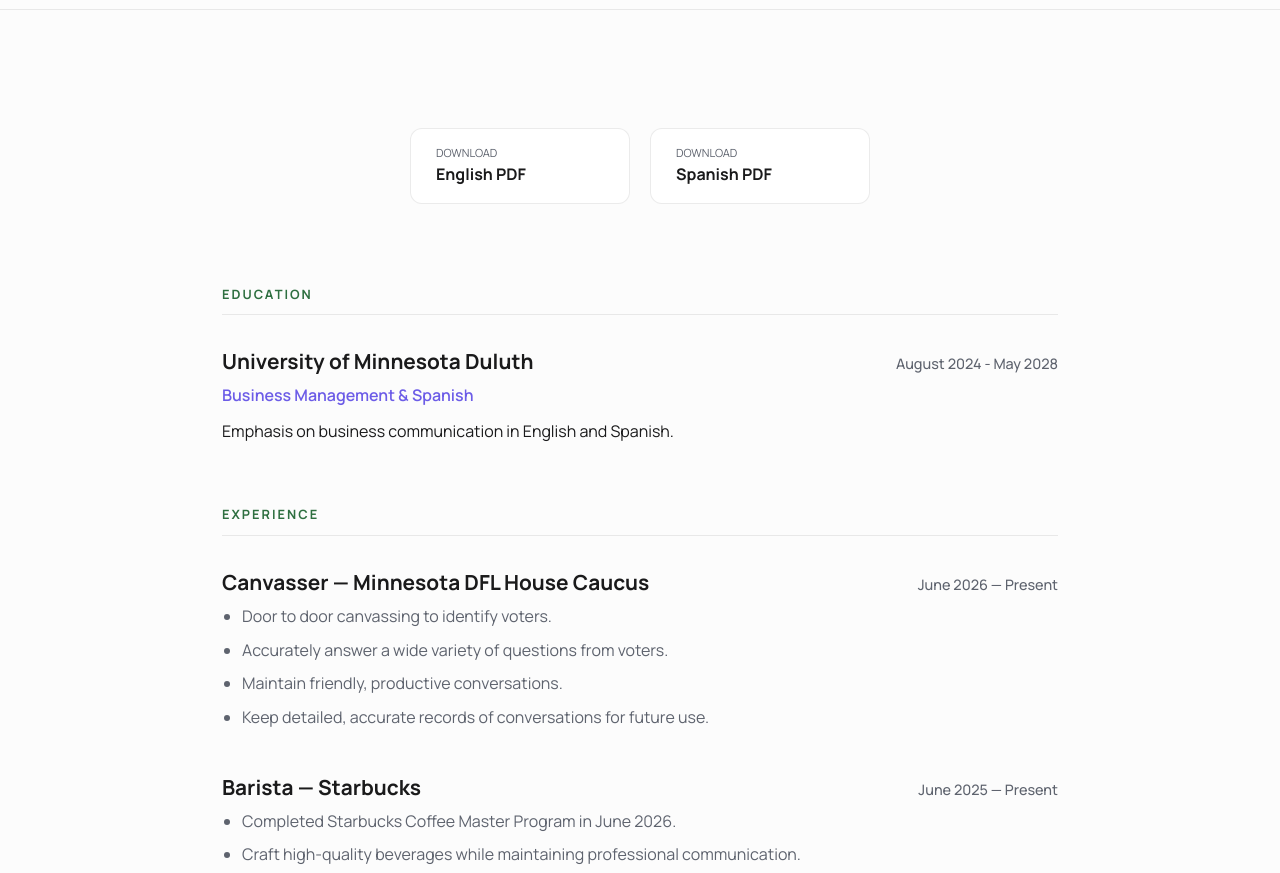
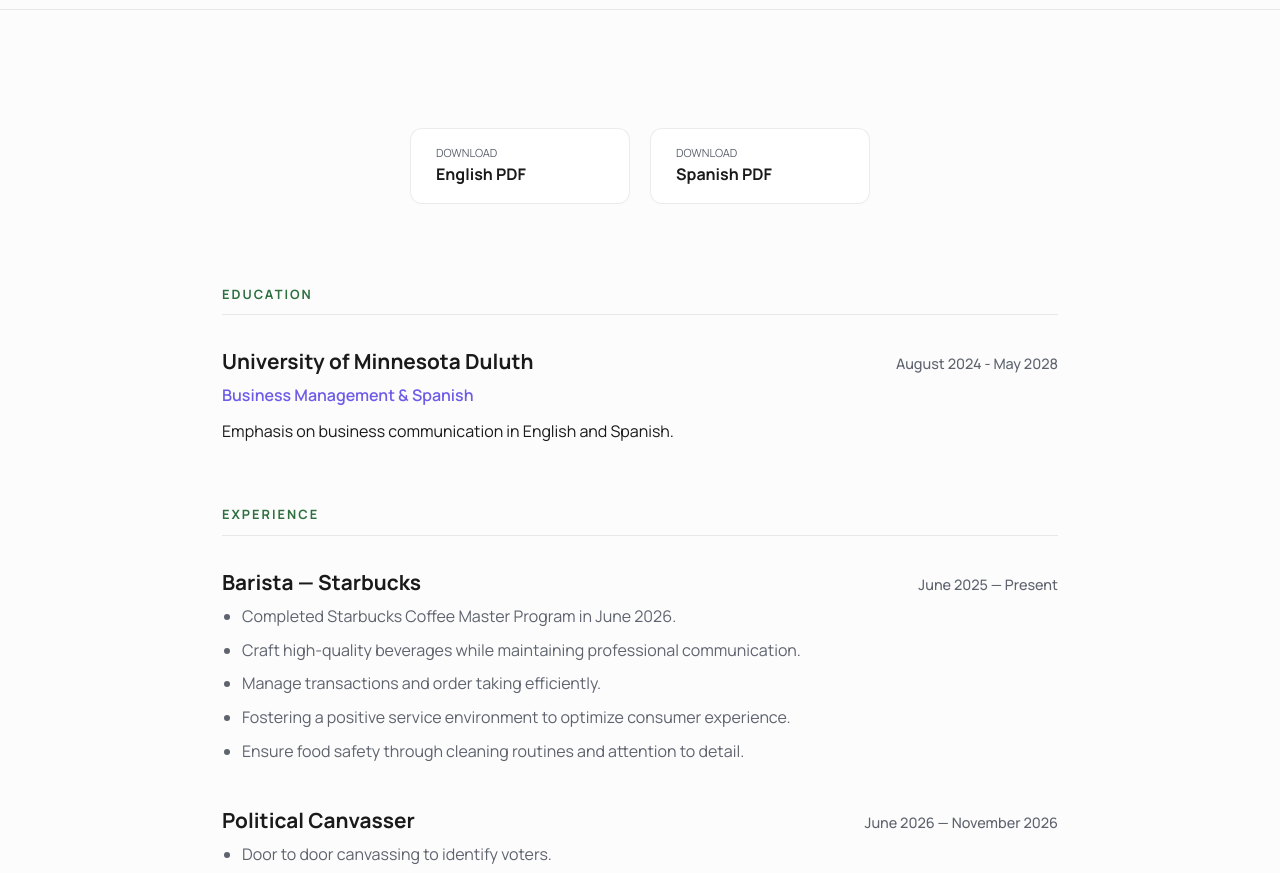
Before and after one commit to elikessler0113-creator/Personal2, a plain HTML site: page resume.html in a window 1280 px wide. Shown: the part 62-935 px from the top of the page. Drawn offline with Linux system fonts and the light colour scheme.

Commit message:
Update resume.html

```diff
--- a/resume.html
+++ b/resume.html
@@ -91,18 +91,7 @@
         <div class="resume-group">
             <h2 class="section-title" data-en="Experience" data-es="Experiencia">Experience</h2>
 
-            <div class="resume-item">
-                <div class="item-header">
-                    <h3 data-en="Canvasser — Minnesota DFL House Caucus" data-es="Encuestador — Minnesota DFL House Caucus">Canvasser - Minnesota DFL House Caucus</h3>
-                    <span class="date" data-en="June 2026 — Present" data-es="Junio de 2026 — Presente">June 2026 — Present</span>
-                </div>
-                <ul class="resume-list">
-                    <li data-en="Door to door canvassing to identify voters." data-es="Realizar encuestas puerta a puerta para identificar votantes.">Door to door canvassing to identify voters.</li>
-                    <li data-en="Accurately answer a wide variety of questions from voters." data-es="Responder con precisión a una amplia variedad de preguntas de los votantes.">Accurately answer a wide variety of questions from voters.</li>
-                    <li data-en="Maintain friendly, productive conversations." data-es="Mantener conversaciones amables y productivas.">Maintain friendly, productive conversations.</li>
-                    <li data-en="Keep detailed, accurate records of conversations for future use." data-es="Mantener registros detallados y precisos de las conversaciones para uso futuro.">CKeep detailed, accurate records of conversations for future use.</li>
-                </ul>
-            </div>
+
             <div class="resume-item">
                 <div class="item-header">
                     <h3 data-en="Barista — Starbucks" data-es="Barista — Starbucks">Barista — Starbucks</h3>
@@ -116,7 +105,18 @@
                     <li data-en="Ensure food safety through cleaning routines and attention to detail." data-es="Cumplir estrictamente con los protocolos de seguridad alimentaria y mantenimiento de instalaciones."Ensure food safety through cleaning routines and attention to detail."</li>
                 </ul>
             </div>
-
+ <div class="resume-item">
+                <div class="item-header">
+                    <h3 data-en="Political Canvasser" data-es="Encuestador Político">Political Canvasser</h3>
+                    <span class="date" data-en="June 2026 — November 2026" data-es="Junio de 2026 — Noviembre de 2026">June 2026 — November 2026</span>
+                </div>
+                <ul class="resume-list">
+                    <li data-en="Door to door canvassing to identify voters." data-es="Realizar encuestas puerta a puerta para identificar votantes.">Door to door canvassing to identify voters.</li>
+                    <li data-en="Accurately answer a wide variety of questions from voters." data-es="Responder con precisión a una amplia variedad de preguntas de los votantes.">Accurately answer a wide variety of questions from voters.</li>
+                    <li data-en="Maintain friendly, productive conversations." data-es="Mantener conversaciones amables y productivas.">Maintain friendly, productive conversations.</li>
+                    <li data-en="Keep detailed, accurate records of conversations for future use." data-es="Mantener registros detallados y precisos de las conversaciones para uso futuro.">CKeep detailed, accurate records of conversations for future use.</li>
+                </ul>
+            </div>
             <div class="resume-item">
                 <div class="item-header">
                     <h3 data-en="Tech Consultant — Target" data-es="Consultor Tecnológico — Target">Tech Consultant — Target</h3>
```
